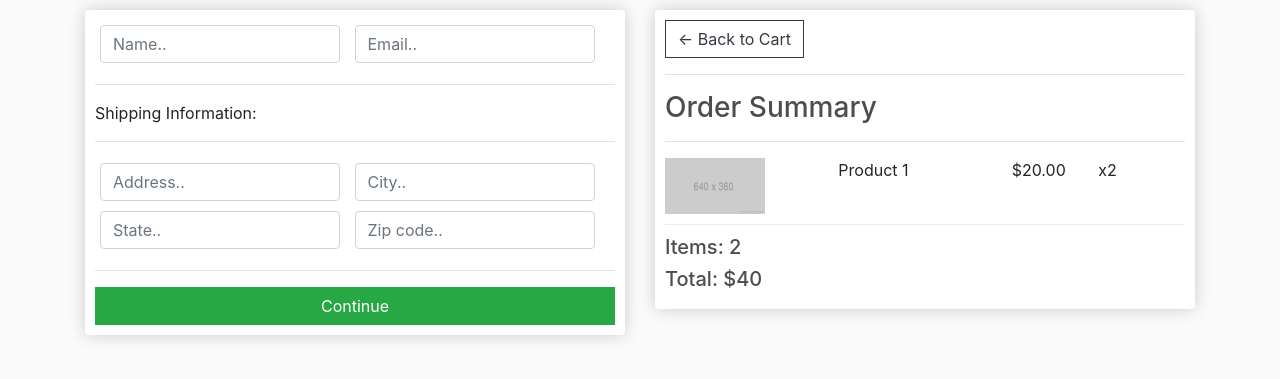
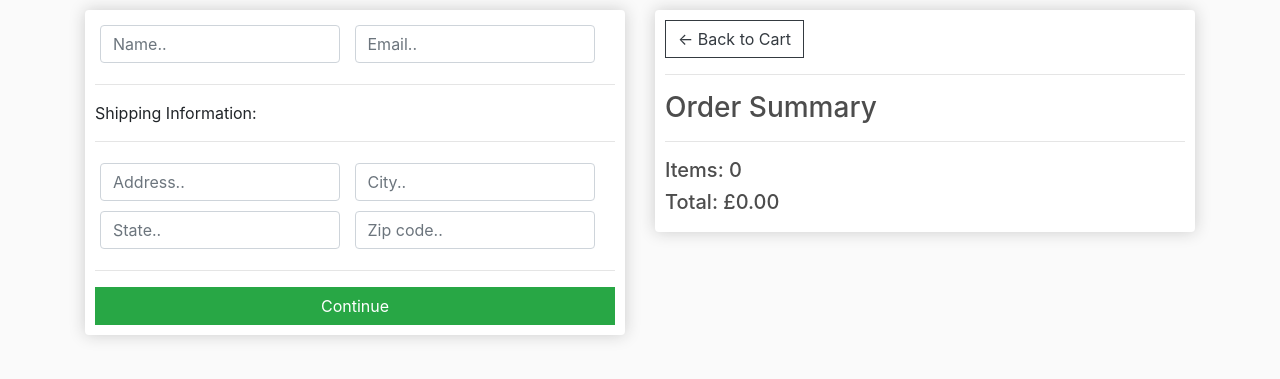
Before and after one commit to GhitaAlexandruIon/ecomerce, a Django app: page /checkout/ in a window 1280 px wide. Shown: the part 57-436 px from the top of the page. Run offline with Django 3.2, Linux system fonts and the light colour scheme; some libraries are stand-ins or nearby versions.

Commit message:
Added product items for order an checkout

```diff
--- a/store/templates/store/checkout.html
+++ b/store/templates/store/checkout.html
@@ -52,14 +52,16 @@
                 <hr>
                 <h3>Order Summary</h3>
                 <hr>
+                {% for item in items %}
                 <div class="cart-row">
-                    <div style="flex:2"><img class="row-image" alt="" src="{% static 'images/placeholder.png' %}"></div>
-                    <div style="flex:2"><p>Product 1</p></div>
-                    <div style="flex:1"><p>$20.00</p></div>
-                    <div style="flex:1"><p>x2</p></div>
+                    <div style="flex:2"><img class="row-image" alt="" src="{{ item.product.imageURL }}"></div>
+                    <div style="flex:2"><p>{{ item.product.name }}</p></div>
+                    <div style="flex:1"><p>£{{ item.product.price|floatformat:2 }}</p></div>
+                    <div style="flex:1"><p>{{ item.quantity }}</p></div>
                 </div>
-                <h5>Items: 2</h5>
-                <h5>Total: $40</h5>
+                {% endfor %}
+                <h5>Items: {{ order.get_cart_items }}</h5>
+                <h5>Total: £{{ order.get_cart_total|floatformat:2 }}</h5>
             </div>
         </div>
     </div>
--- a/store/views.py
+++ b/store/views.py
@@ -9,10 +9,24 @@ def store(request):
 
 
 def cart(request):
-    context = {}
+    if request.user.is_authenticated:
+        customer = request.user.customer
+        order, created = Order.objects.get_or_create(customer=customer, complete=False)
+        items = order.orderitem_set.all()
+    else:
+        items = []
+        order = {'get_cart_total': 0, 'get_cart_items': 0}
+    context = {'items': items, 'order': order}
     return render(request, 'store/cart.html', context)
 
 
 def checkout(request):
-    context = {}
+    if request.user.is_authenticated:
+        customer = request.user.customer
+        order, created = Order.objects.get_or_create(customer=customer, complete=False)
+        items = order.orderitem_set.all()
+    else:
+        order = {'get_cart_total': 0, 'get_cart_items': 0}
+        items = []
+    context = {'items': items, 'order': order}
     return render(request, 'store/checkout.html', context)
```
Also changed, not shown: store/models.py (+17 -0 lines), store/templates/store/cart.html (+9 -8 lines).
